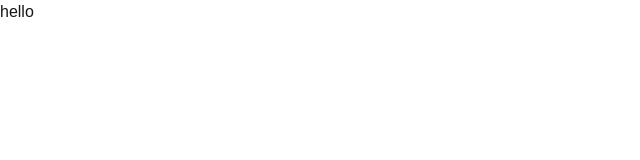
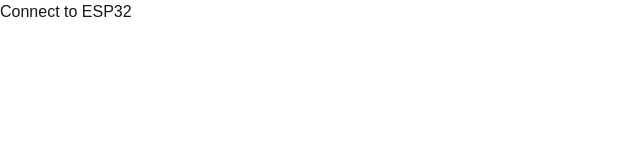
Before and after one commit to yolisses/ioband-app, a Next.js app: page / in a window 1280 px wide. Shown: the top 160 px of the page, without its empty margins (0-640 px from the left). Built offline with nearby package versions, Linux system fonts and the light colour scheme.

Commit message:
Move the connection test to a React component

```diff
--- a/app/Home.tsx
+++ b/app/Home.tsx
@@ -1,7 +1,41 @@
+"use client";
+
+import { useState } from "react";
+
 export function Home() {
+  const serviceId = "12345678-1234-1234-1234-1234567890ab";
+  const characteristicId = "abcdefab-1234-5678-1234-abcdefabcdef";
+  const [text, setText] = useState<string>();
+  async function handleClick() {
+    try {
+      const device = await navigator.bluetooth.requestDevice({
+        filters: [{ name: "ESP32-WebBLE" }],
+        optionalServices: [serviceId],
+      });
+
+      const server = await device.gatt.connect();
+      const service = await server.getPrimaryService(serviceId);
+      const characteristic = await service.getCharacteristic(characteristicId);
+
+      // Read value from ESP32
+      const value = await characteristic.readValue();
+      const text = new TextDecoder().decode(value);
+      setText("Received: " + text);
+
+      // Example: write to ESP32
+      await characteristic.writeValue(new TextEncoder().encode("Hello ESP32!"));
+    } catch (error) {
+      console.error(error);
+      setText(error);
+    }
+  }
+
   return (
-    <main>
-      <div>hello</div>
-    </main>
+    <div>
+      <button id="connect" onClick={handleClick}>
+        Connect to ESP32
+      </button>
+      <p id="output">{text}</p>
+    </div>
   );
 }
--- a/public/a.html
+++ /dev/null
@@ -1,40 +0,0 @@
-<!doctype html>
-<html>
-  <body>
-    <button id="connect">Connect to ESP32</button>
-    <p id="output"></p>
-
-    <script>
-      document.getElementById("connect").onclick = async () => {
-        try {
-          const device = await navigator.bluetooth.requestDevice({
-            filters: [{ name: "ESP32-WebBLE" }],
-            optionalServices: ["12345678-1234-1234-1234-1234567890ab"],
-          });
-
-          const server = await device.gatt.connect();
-          const service = await server.getPrimaryService(
-            "12345678-1234-1234-1234-1234567890ab",
-          );
-
-          const characteristic = await service.getCharacteristic(
-            "abcdefab-1234-5678-1234-abcdefabcdef",
-          );
-
-          // Read value from ESP32
-          const value = await characteristic.readValue();
-          const text = new TextDecoder().decode(value);
-          document.getElementById("output").textContent = "Received: " + text;
-
-          // Example: write to ESP32
-          await characteristic.writeValue(
-            new TextEncoder().encode("Hello ESP32!"),
-          );
-        } catch (error) {
-          console.error(error);
-          document.getElementById("output").textContent = error;
-        }
-      };
-    </script>
-  </body>
-</html>
```
